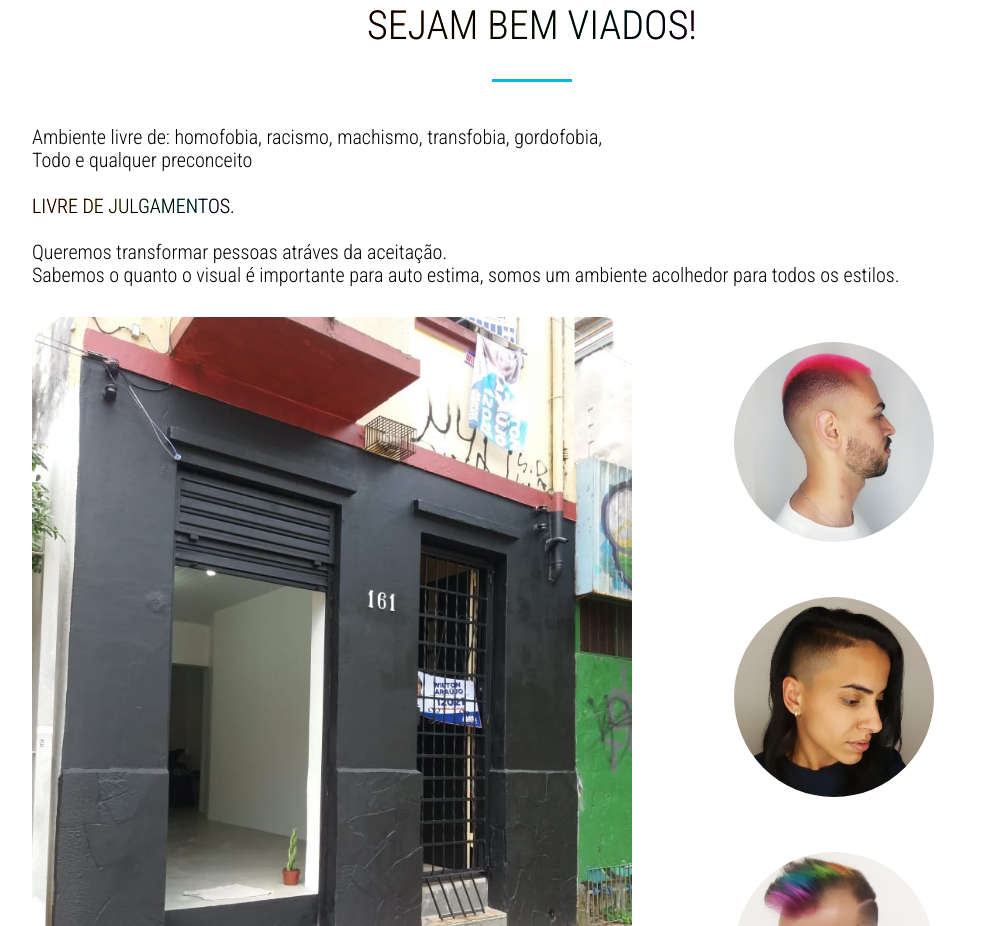
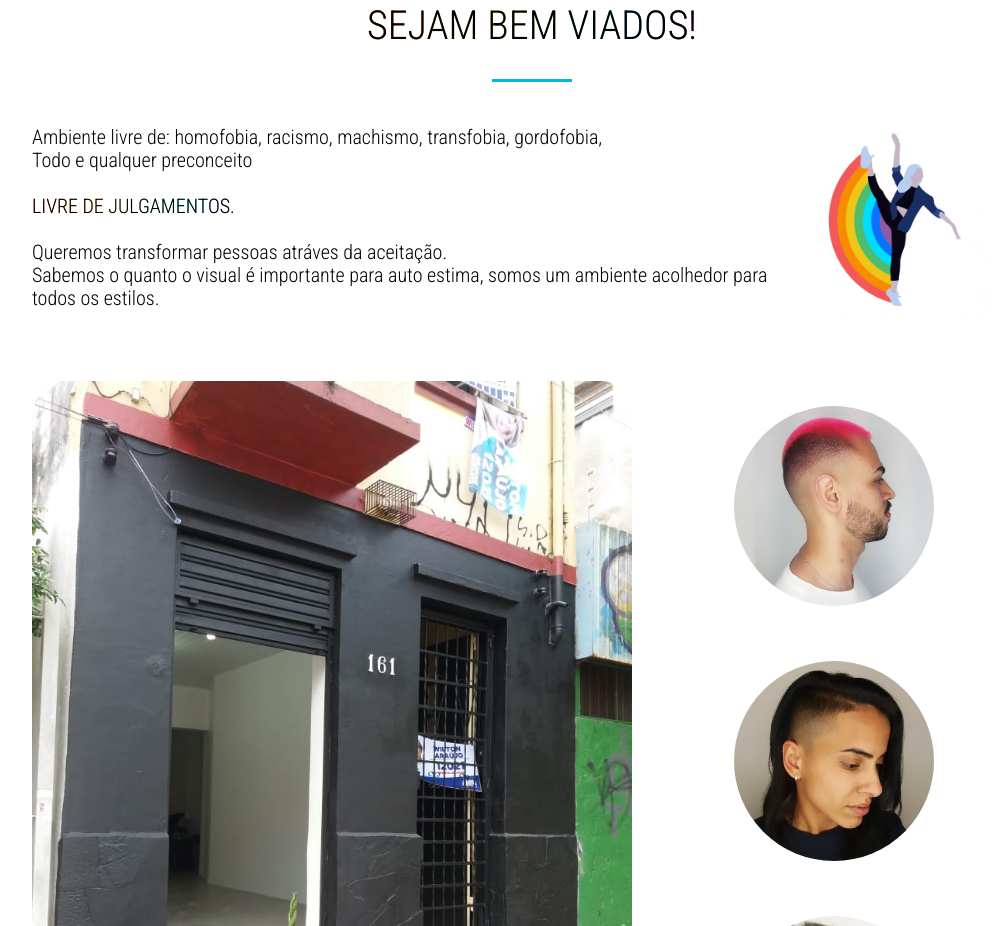
Before and after one commit to MarjadeSordi/barberpoc, a plain HTML site: page resources/index.html in a window 1280 px wide. Shown: the part 2176-3102 px from the top of the page, without its empty margins (108-1100 px from the left). Drawn offline with nearby package versions, Linux system fonts and the light colour scheme.

Commit message:
final commit

```diff
--- a/resources/css/style.css
+++ b/resources/css/style.css
@@ -361,7 +361,17 @@ section{
     padding: 25px;
 }
 
+.gif-rodape {
+    display: flex;
+    justify-content: center;
+    margin-bottom: 20px;
 
+}
+
+.logouni {
+    width: 200px;
+    border-radius: 5%;
+}
 
 
 
@@ -574,6 +584,11 @@ header{
     width:100%;
 }
 
+.texto-fachada{
+    font-size: 16px;
+    margin-left: 10px;
+}
+
 /* MENU RESPONSIVO*/
 
 .logotipo{
--- a/resources/index.html
+++ b/resources/index.html
@@ -207,7 +207,7 @@
 
 
 <div class='row'>
-            <div class='col span-12-of-12'>
+            <div class='col span-9-of-12'>
                 <p class='texto-fachada'>
                            Ambiente livre de: homofobia, racismo, machismo, transfobia, gordofobia, <br>
                            Todo e qualquer preconceito
@@ -219,6 +219,15 @@
                         Queremos transformar pessoas atráves da aceitação.<br>
                         Sabemos o quanto o visual é importante para auto estima, somos um ambiente acolhedor para todos os estilos.</p>
                 </div>
+
+            <div class ='col span-3-of-12'>
+                <div class='gif-rodape'>
+                    <figure>
+                        <img src='../resources/img/pride.gif' class='logouni'>
+                        </figure>
+                    </div>
+            </div>
+
 </div>
 <div class='row'>
                 <div class='col span-12-of-12 imagens-rodape'>
@@ -241,7 +250,6 @@
                 </div>
             </div>
 </section>
-
 
 </div>
 
```
Also changed, not shown: resources/img/pride.gif (added), resources/img/uni.gif (added), 1 other file.
